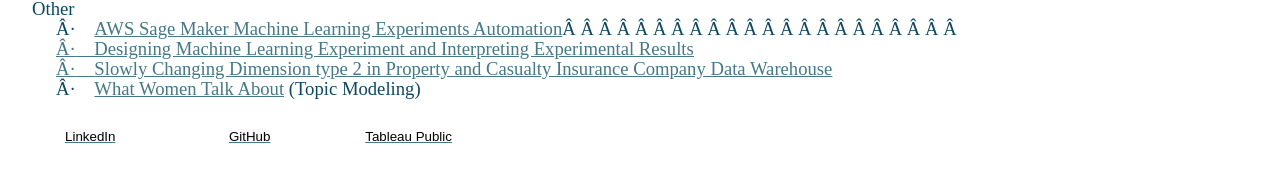
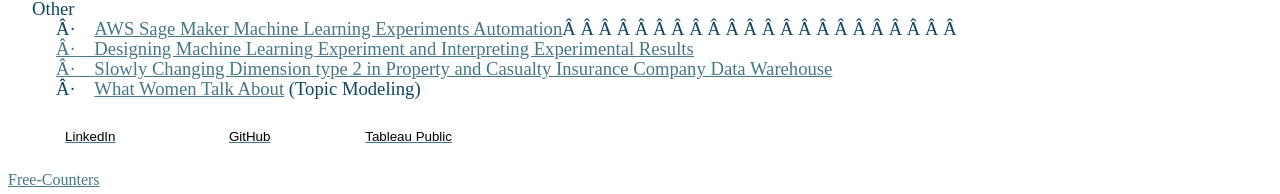
Before and after one commit to KaterynaD/KaterynaD.github.io, a Jekyll site: the page index.html, which Jekyll copies as it is, in a window 1280 px wide. Shown: the part 2201-2395 px from the top of the page. Built offline with Jekyll 4.4.1, drawn with Linux system fonts in a browser that asks for light colours.

Commit message:
Update index.html

```diff
--- a/index.html
+++ b/index.html
@@ -2759,6 +2759,9 @@
 
 </div>
 
+<a href='https://www.free-counters.org/'>Free-Counters</a> <script type='text/javascript' src='https://www.freevisitorcounters.com/auth.php?id=be95fa894665e84f850a95cdc1549e8182bfdcf8'></script>
+<script type="text/javascript" src="https://www.freevisitorcounters.com/en/home/counter/1210501/t/3"></script>
+
 </body>
 
 </html>
```
